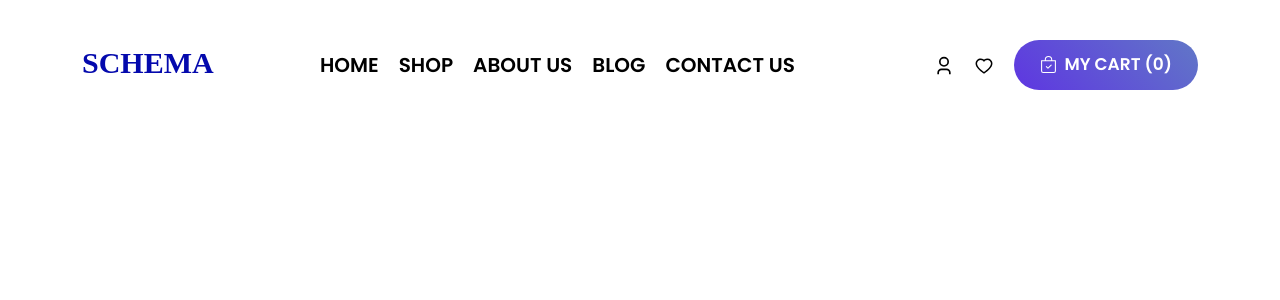
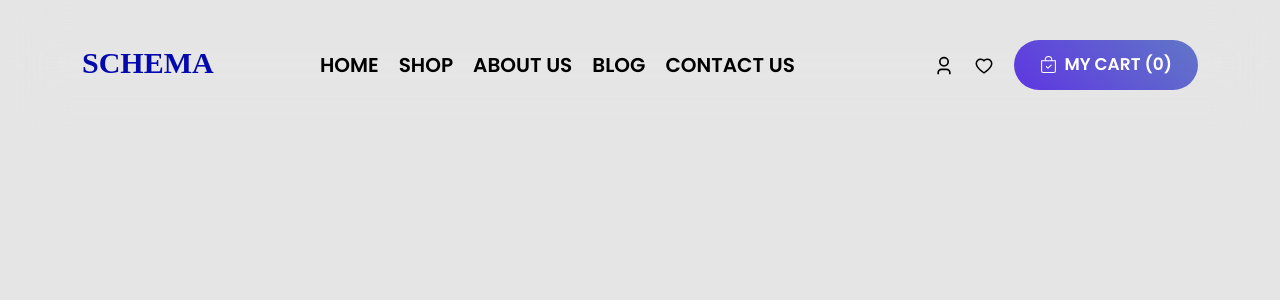
Before and after one commit to 7Davronbek/graduate-work-app, a React (Create React App) app: page / in a window 1280 px wide. Shown: the top 300 px of the page. Built offline with nearby package versions, Linux system fonts and the light colour scheme; a web font is replaced by a local one.

Commit message:
graduate-work-app

```diff
--- a/src/App.js
+++ b/src/App.js
@@ -10,6 +10,7 @@ const App = () => {
         <Route path="/" element={<Main />} />
       </Routes>
       <div className="vh-100"></div>
+      <div className="vh-100"></div>
     </HashRouter>
   )
 }
--- a/src/components/Navbar.jsx
+++ b/src/components/Navbar.jsx
@@ -1,4 +1,4 @@
-import React from 'react'
+import React, { useState } from 'react'
 import { Link } from 'react-router-dom'
 import { RiUser3Line } from 'react-icons/ri'
 import { AiOutlineHeart } from 'react-icons/ai'
@@ -9,8 +9,22 @@ const Navbar = () => {
     //     const navbar = this.document.querySelector('.Navbar')
     //     navbar.classList.toggle('active', this.window.screenY > 100)
     // })
+
+    const [navbar, setNavbar] = useState(false);
+
+    const changeNavbar = () => {
+        if (window.scrollY >= 30) {
+            setNavbar(true);
+        } else {
+            setNavbar(false)
+        }
+    }
+
+    window.addEventListener('scroll', changeNavbar);
+
     return (
-        <div className='Navbar'>
+        <>
+            <div className={`Navbar ${navbar ? 'active' : ''}`}>
                 <div className="container">
                     <div className="row">
                         <div className="col-lg-2">
@@ -38,6 +52,9 @@ const Navbar = () => {
                     </div>
                 </div>
             </div>
+
+            <div className="navbarLine"></div>
+        </>
     )
 }
 
--- a/src/style/main.scss
+++ b/src/style/main.scss
@@ -6,6 +6,7 @@
 
 body {
     font-family: 'Poppins', sans-serif;
+    background-color: #c0c0c069;
 
     h1,
     h2,
@@ -55,6 +56,19 @@ body {
         padding: 40px 0;
         display: flex;
         align-items: center;
+        backdrop-filter: blur(30px);
+        transition: all .5s ease-in-out;
+        position: fixed;
+        width: 100%;
+        top: 0;
+        left: 0;
+        backdrop-filter: blur(30px);
+
+        &.active {
+            box-shadow: 0 0 10px silver;
+            padding: 20px 0;
+            // background-color: ;
+        }
 
         ul {
             display: flex;
```
Lines whose indentation alone changed are shown as unchanged.
